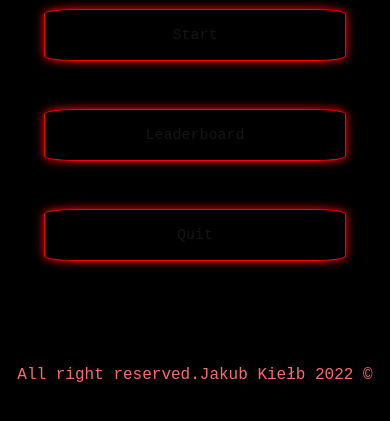
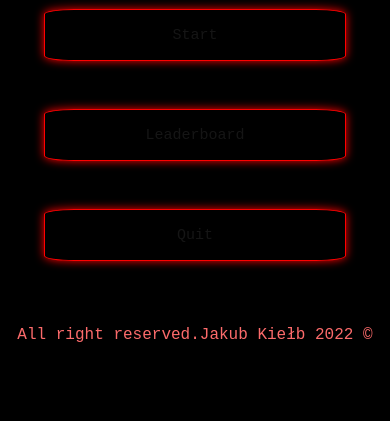
Before and after one commit to Thizz00/MemoryGame, a Flask app: page /Menu.html in a window 390 px wide. Shown: the part 346-767 px from the top of the page. Run offline with Flask 2, Linux system fonts and the light colour scheme.

Commit message:
Update main.css

```diff
--- a/static/main.css
+++ b/static/main.css
@@ -158,6 +158,6 @@
 @media screen and (max-width:600px) {
 
     footer{
-        margin-top: 400px;
+        margin-top: 360px;
     }
 }
```
